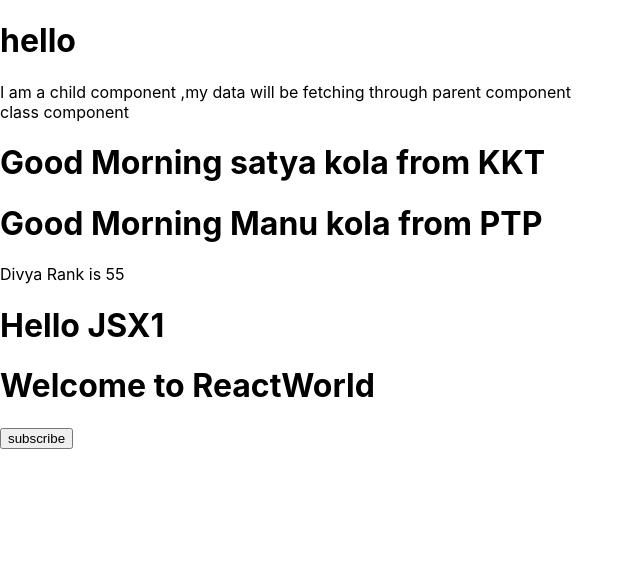
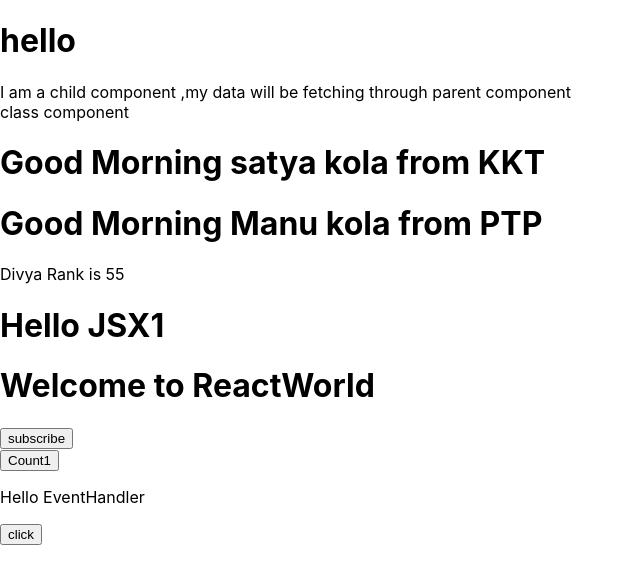
Before and after one commit to satyasrinivaskola/React_Components_notes, a React (Create React App) app: page / in a window 1280 px wide. Shown: the top 584 px of the page, without its empty margins (0-640 px from the left). Built offline with nearby package versions, Linux system fonts and the light colour scheme.

Commit message:
Added Event handle and props/state destruring topics(29/Jun/25)

```diff
--- a/src/App.js
+++ b/src/App.js
@@ -6,6 +6,8 @@ import JSX_topic from './JSX_topic.js'
 import Greet from './Function_propd.js'
 import Ranks_class from './class_props.js'
 import Welcome from './class_state.js'
+import Count from './setstate_topic.js'
+import EventHandler from './EventBind_topic.js'
 function App() {
   return (
 
@@ -22,6 +24,8 @@ HTML elements since we can't return directly to dom */
 <Ranks_class rank="55" />
 <JSX_topic/>
 <Welcome/>
+<Count />
+<EventHandler/>
 </>
 
   );
--- /dev/null
+++ b/src/EventBind_topic.js
@@ -0,0 +1,60 @@
+import React from 'react'
+class EventHandler extends React.Component{
+    constructor(){
+        super()
+        this.state={
+            message:"Hello EventHandler"
+        }
+        this.clickFunction=this.clickFunction.bind(this)
+    }
+    /* first approach updating message using setstate function
+clickfunction=()=>{
+    this.setState({
+        message:"Hello clickfunction"
+    })
+        //<button onClick={()=>this.clickfunction()} >click </button>
+}
+    */
+/* second Approach
+Declaring as method and calling onclick event as arrow function without using bind keyword
+clickfunction(){
+    this.setState({message:"Hello bind"})
+}
+
+    <button onClick={()=>this.clickfunction()} >click </button>
+*/
+/* 3rd Approach
+updating state through setstate as a method and calling onclick using bind and this keyword in render method
+clickfunction(){
+    this.setState({message:"Hello bind"})
+}
+<button onClick={this.clickFunction.bind(this)} >click </button>
+*/
+/*4th Approach update state through setstate method and declare
+this.clickFunction=this.clickFunction.bind(this) in constructor
+  constructor(){
+        super()
+        this.state={
+            message:"Hello EventHandler"
+        }
+        this.clickFunction=this.clickFunction.bind(this)
+    }
+<button onClick={this.clickFunction} >click </button>
+*/
+clickFunction(){
+    this.setState({message:"Hello with bind in constructor"})
+}
+    render(){
+        return(
+            <div>
+            <p>{this.state.message}</p>
+
+
+            <button onClick={this.clickFunction} >click </button>
+            </div>
+
+        )
+    }
+}
+
+export default EventHandler
--- /dev/null
+++ b/src/setstate_topic.js
@@ -0,0 +1,34 @@
+import React from 'react'
+class Count extends React.Component{
+
+    constructor(){
+        super()
+        {
+            this.state={
+                count:1
+            }
+        }
+
+    }
+
+    increment=()=>{
+       //this.state.count=this.state.count+1
+       //if we update state directly it's not rerending and not updating in UI,So always update state value using setState
+
+       this.setState({
+        count:this.state.count+1
+       },()=>{console.log('callback value' , this.state.count)})//Callback function to sync the count value
+        console.log(this.state.count)//Mismatching value from UI to console,triggering asynchronous
+        //in console.log we can use alert or any events to check difference between count
+    }
+
+    render(){
+        return(
+            <button onClick={()=>this.increment()}>Count{this.state.count}</button>
+
+
+        )
+    }
+}
+
+export default Count
```
Also changed, not shown: src/Methodsasprops_parent.js (added), 1 other file (tests, documents, lock files or other folders).
